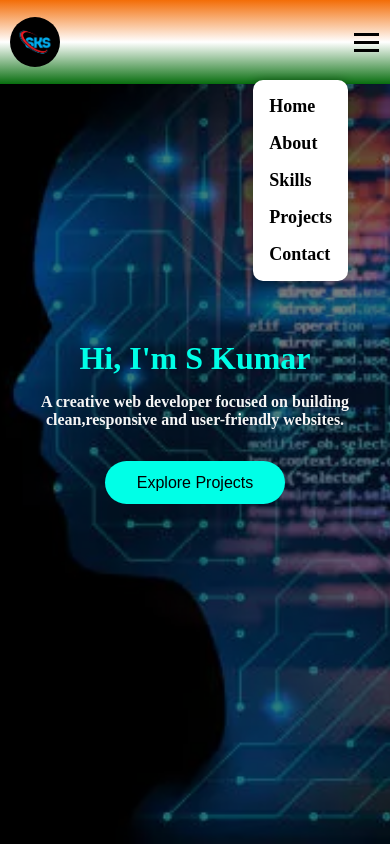
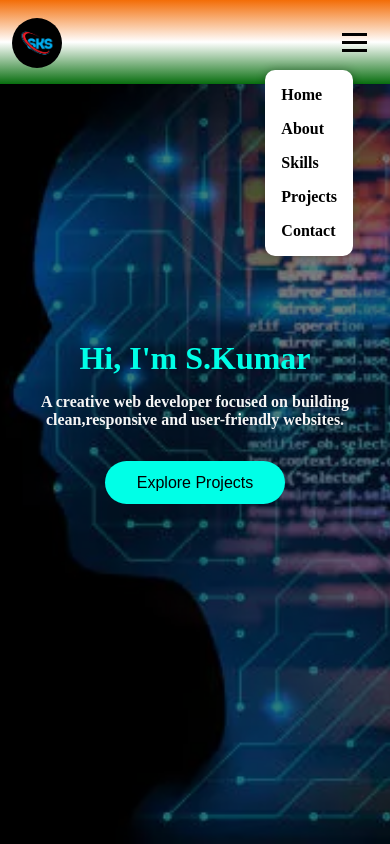
Before and after one commit to skumar7-c/SKS, a plain HTML site: page index.html in a window 390 px wide. Both pictures are taken after a click on the element 366 px from the left and 42 px from the top of the page. Shown: the top 844 px of the page. Drawn offline with Linux system fonts and the light colour scheme.

Commit message:
Add files via upload

```diff
--- a/index.html
+++ b/index.html
@@ -28,21 +28,24 @@
       display: flex;
       justify-content: space-between;
       align-items: center;
-      padding: 1rem rem;
+      padding: 1rem 2rem;
       background: linear-gradient(#f36d07, #fff, hsl(124, 87%, 23%));
       position: fixed;
+      top: 0;
       width: 100%;
       height: 10%;
-      z-index: 100;
-      flex-wrap: wrap;
+      z-index: 1000;
+      flex-wrap: nowrap;
     }
 
     .logo img {
       border-radius: 50%;
       height: 50px;
-      margin-left: 10px;
-      margin-top: 3px;
+      margin-top: 6px;
+      margin-left: -20px;
+
     }
+
 
     nav {
       display: flex;
@@ -87,9 +90,6 @@
       flex-direction: column;
       cursor: pointer;
       gap: 5px;
-      margin-left: auto;
-      margin-right: 11px;
-
     }
 
     .menu-toggle div {
@@ -245,6 +245,7 @@
     @media (max-width: 768px) {
       .menu-toggle {
         display: flex;
+        margin-left: auto;
       }
 
       nav ul {
@@ -253,11 +254,12 @@
         gap: 1rem;
         background: #fff;
         position: absolute;
-        top: 80px;
-        right: 20px;
+        top: 70px;
+        right: 15px;
         padding: 1rem;
         border-radius: 10px;
         box-shadow: 0 0 10px rgba(0,0,0,0.3);
+        z-index: 999;
       }
 
       nav ul.show {
@@ -266,6 +268,7 @@
 
       nav a {
         color: #000;
+        font-size: 1rem;
       }
 
       .hero h1 {
@@ -284,7 +287,7 @@
       <img src="download.png" alt="Logo" />
     </div>
 
-    <div class="menu-toggle" onclick="toggleMenu()">
+    <div class="menu-toggle" onclick="toggleMenu()" style="margin-right: -9px;">
       <div></div>
       <div></div>
       <div></div>
@@ -302,7 +305,7 @@
   </header>
 
   <section id="hero" class="hero">
-    <h1>Hi, I'm S Kumar</h1>
+    <h1>Hi, I'm S.Kumar</h1>
     <p>A creative web developer focused on building clean,responsive and user-friendly websites.</p>
     <button onclick="scrollToSection('projects')">Explore Projects</button>
   </section>
@@ -352,7 +355,7 @@
   <section id="contact" class="section">
   <h2>Contact me</h2>
   <p>Email: <a  href="mailto:satyendrakumar25588@gmail.com" class="kk" >satyendrakumar25588@gmail.com</a></p>
-  <p >Phone:  +91<a href="tel:7004345980" class="kk" >  7004345980</a></p>
+  <p >Phone:  +91<a href="7004345980" class="kk" >  7004345980</a></p>
   <div style="margin-top: 20px;" style="padding-bottom: 10px;">
     <a href="https://wa.me/917004345980" target="_blank" style="margin: 10px;">
       <img src="https://cdn.jsdelivr.net/gh/simple-icons/simple-icons/icons/whatsapp.svg" alt="WhatsApp" width="30" height="30">
```
